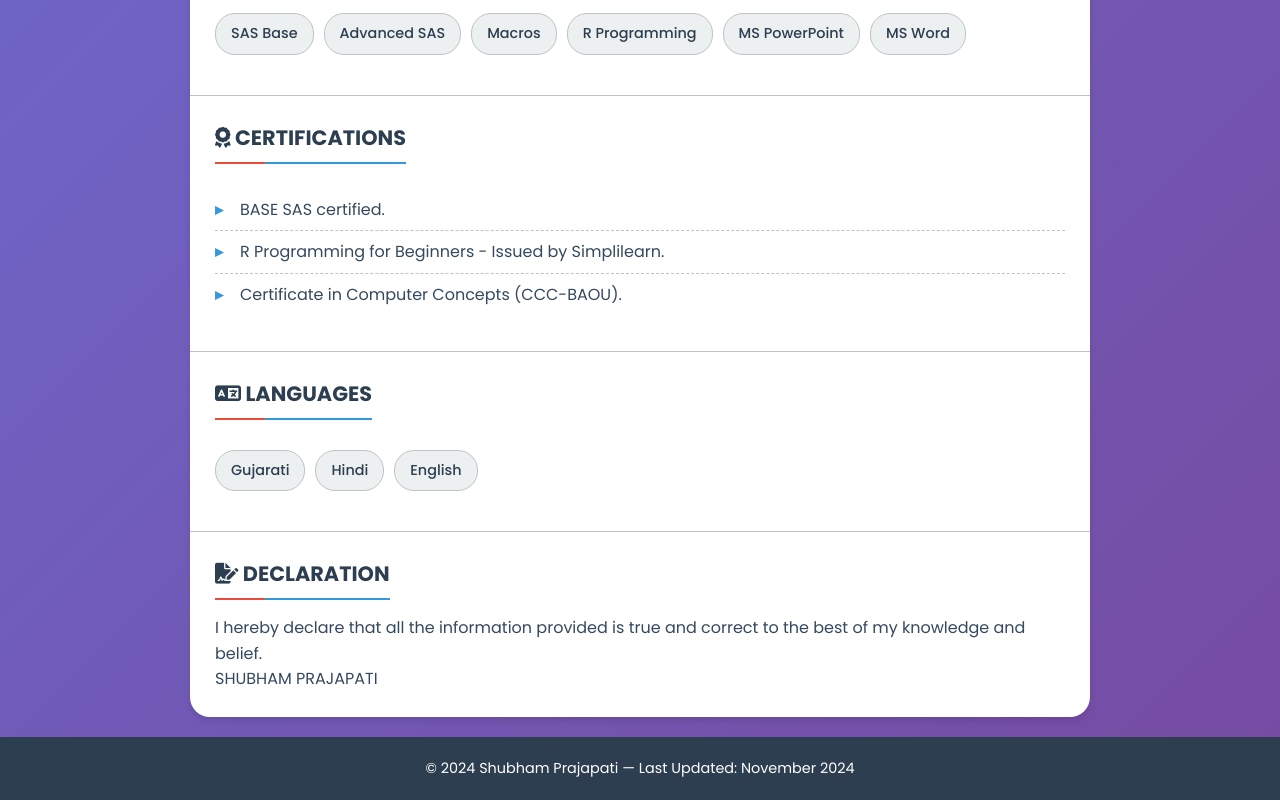
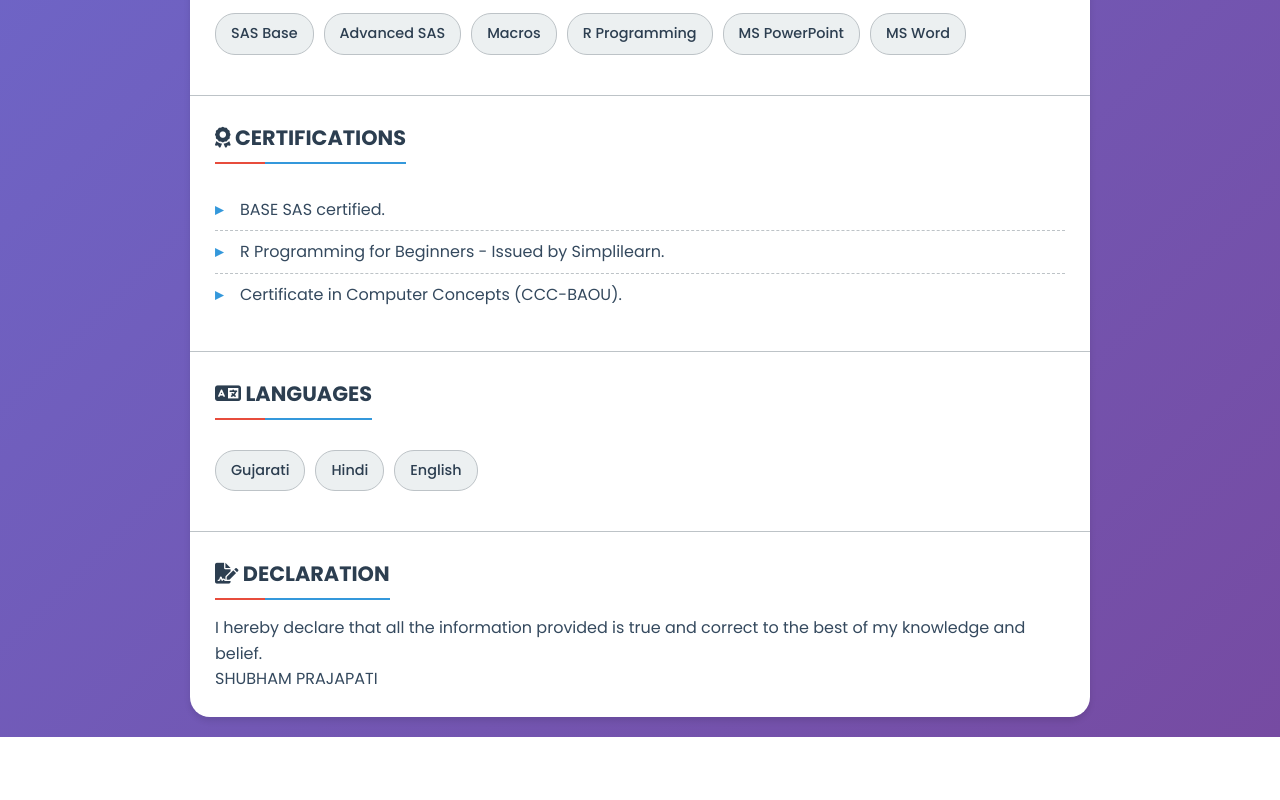
Before and after one commit to shubhamprajapati-2004/resume, a plain HTML site: page index.html in a window 1280 px wide. Shown: the part 2124-2924 px from the top of the page. After the commit the page ends 2861 px from the top, so only its background shows below. Drawn offline with Linux system fonts and the light colour scheme.

Commit message:
Update index.html

```diff
--- a/index.html
+++ b/index.html
@@ -140,10 +140,6 @@
     <i class="fas fa-download"></i> Download CV
   </a>
 
-  <footer>
-    <p>© 2024 Shubham Prajapati — Last Updated: November 2024</p>
-  </footer>
-
   <script>
     // Simple fade-in animation on scroll
     document.addEventListener('DOMContentLoaded', function() {
```
